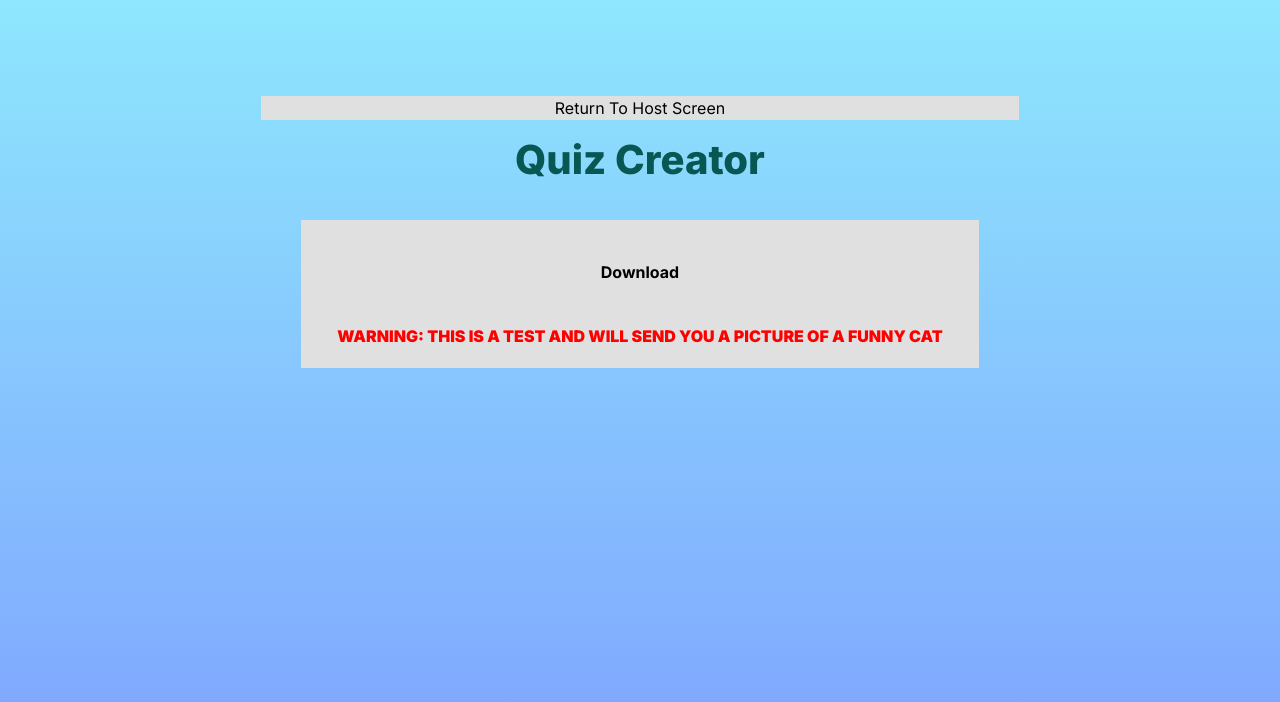
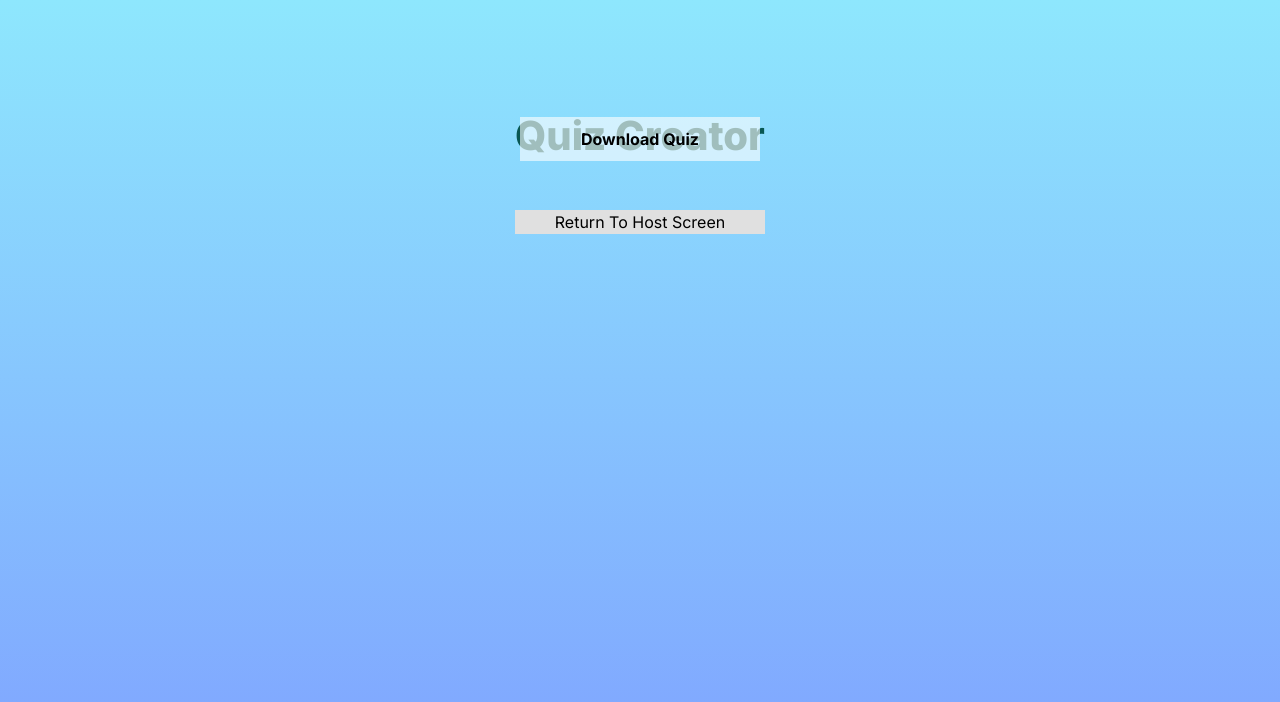
Before and after one commit to Lucas-Code27/Quizrooms, a Next.js app: page /host/create in a window 1280 px wide. Shown: the top 702 px of the page. Built offline with nearby package versions, Linux system fonts and the light colour scheme.

Commit message:
oh no Accidents!

```diff
--- a/src/app/globals.css
+++ b/src/app/globals.css
@@ -61,13 +61,9 @@ body {
 .download {
   text-align: center;
   align-content: center;
-  margin: 40px;
+  padding: 10px;
+  margin: 5px;
   font-weight: 700;
+  background-color: rgba(255, 255, 255, 0.616);
+  transform: translate(0, -100%)
 }
-.warning {
-  text-align: center;
-  align-content: center;
-  margin: 20px;
-  font-weight: 900;
-  color: red;
-}
--- a/src/app/host/create/page.tsx
+++ b/src/app/host/create/page.tsx
@@ -5,20 +5,19 @@ import Link from "next/link";
   return (
     <main className="flex min-h-screen flex-col items-center justify-between p-24">
       <div>
+        <div>
+          <h2 className="Intro">Quiz Creator</h2>
+          <a
+          download href="/funny cat.jpg"
+          >
+            <div className="download">
+            <p>Download Quiz</p>
+            </div>
+          </a>
+          </div>
       <Link href="/host">
         <Container bg="#e0e0e0" className="Return">Return To Host Screen</Container>
       </Link>
-        <div>
-          <h2 className="Intro">Quiz Creator</h2>
-        </div>
-        <a
-        download href="/funny cat.jpg"
-        >
-          <Container bg="#e0e0e0" className="download">
-          <p className="download" >Download</p>
-          <p className="warning">WARNING: THIS IS A TEST AND WILL SEND YOU A PICTURE OF A FUNNY CAT</p>
-          </Container>
-        </a>
       </div>
     </main>
   );
```
